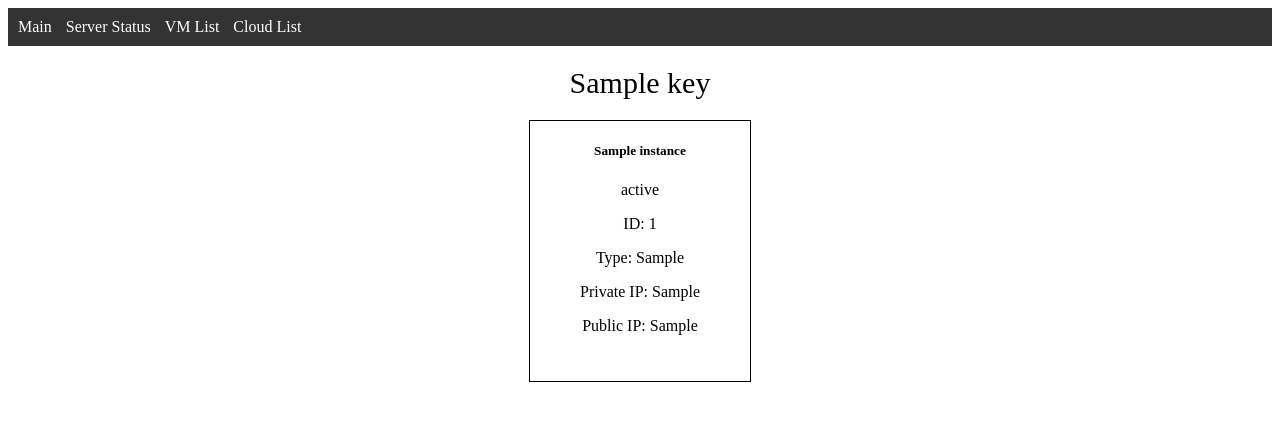
After one commit to CUdex/maange_web, a FastAPI app: template app/templates/cloud_status.html in a window 1280 px wide. The commit adds this page. Shown: the top 421 px of the page. Run offline with FastAPI, Linux system fonts and the light colour scheme; the template is opened without the code that fills it: most values are stand-ins (such as "Sample title", 1, 10 or a date in 2020).

Commit message:
cloud tools implement

```diff
--- a/app/main.py
+++ b/app/main.py
@@ -3,10 +3,12 @@ from fastapi.responses import HTMLResponse
 from fastapi.templating import Jinja2Templates
 import uvicorn
 from routers import vm_manage
+from routers import aws_manage
 
 # fastapi 객체 생성
 app = FastAPI()
 app.include_router(vm_manage.router)
+app.include_router(aws_manage.router)
 #jinja templates
 templates = Jinja2Templates(directory="templates")
 
--- a/app/templates/all_vm.html
+++ b/app/templates/all_vm.html
@@ -1,3 +1,4 @@
+<!DOCTYPE html>
 <html>
 <head>
     <title>All VM LIST</title>
@@ -59,7 +60,7 @@
 </style>
 
 <body>
-  {% include "vm_header.html" %}
+  {% include "main_header.html" %}
 <div id="container">
   <div>
     <form method="get" id="search_form">
--- /dev/null
+++ b/app/templates/cloud_status.html
@@ -0,0 +1,56 @@
+<!DOCTYPE html>
+<html>
+    <head>
+        <title>All Instance LIST</title>
+    </head>
+    <style>
+        .main_title {
+            text-align: center;
+            font-size: 30px;
+        }
+        .main_title p {
+            margin: 20px;
+        }
+        .main_list {
+            width: 700px;
+            margin: 0 auto;
+        }
+        .list_start {
+            text-align: center;
+        }
+        .list_detail {
+            transition: transform 0.3s;
+            display: inline-block;
+
+            width: 220px;
+            height: 260px;
+            border: 1px solid;
+            margin-bottom: 5px;
+        }
+        .list_detail:hover {
+            transform: translateY(-5px);
+        }
+    </style>
+    <body>
+        {% include "main_header.html" %}
+        {% for key, value in instance_data.items() %}
+        <div class="main_list">
+            <div class="main_title">
+                <p>{{ key }}</p>
+            </div>
+            <div class="list_start">
+                {% for instance in value %}
+                    <div class="list_detail">
+                        <h5>{{ instance.InstanceName }}</h5>
+                        <p>{{ instance.State }}</p>
+                        <p>ID: {{ instance.InstanceID }}</p>
+                        <p>Type: {{ instance.InstanceType }}</p>
+                        <p>Private IP: {{ instance.PrivateIP }}</p>
+                        <p>Public IP: {{ instance.PublicIP }}</p>
+                    </div>
+                {% endfor %}
+            </div>
+        </div>
+        {% endfor %}
+    </body>
+</html>
--- a/app/templates/main.html
+++ b/app/templates/main.html
@@ -1,3 +1,4 @@
+<!DOCTYPE html>
 <html>
 <head>
     <title>All VM LIST</title>
--- a/app/templates/vm_header.html
+++ b/app/templates/main_header.html
@@ -37,6 +37,7 @@
         <li><a href="/">Main</a></li>
         <li><a href="/vm_list/server_status">Server Status</a></li>
         <li><a href="/vm_list">VM List</a></li>
+        <li><a href="/cloud_list">Cloud List</a></li>
       </ul>
     </nav>
   </header>
--- a/app/templates/server_status.html
+++ b/app/templates/server_status.html
@@ -1,3 +1,4 @@
+<!DOCTYPE html>
 <html>
 <head>
     <title>Server Status</title>
@@ -8,7 +9,7 @@
 </style>
 
 <body>
-  {% include "vm_header.html" %}
+  {% include "main_header.html" %}
   <div id="dashboard">{{ dashboard | safe }}</div>
 </body>
 </html>
```
Also changed, not shown: app/awsTools.py (+14 -2 lines), app/routers/aws_manage.py (+13 -4 lines).
